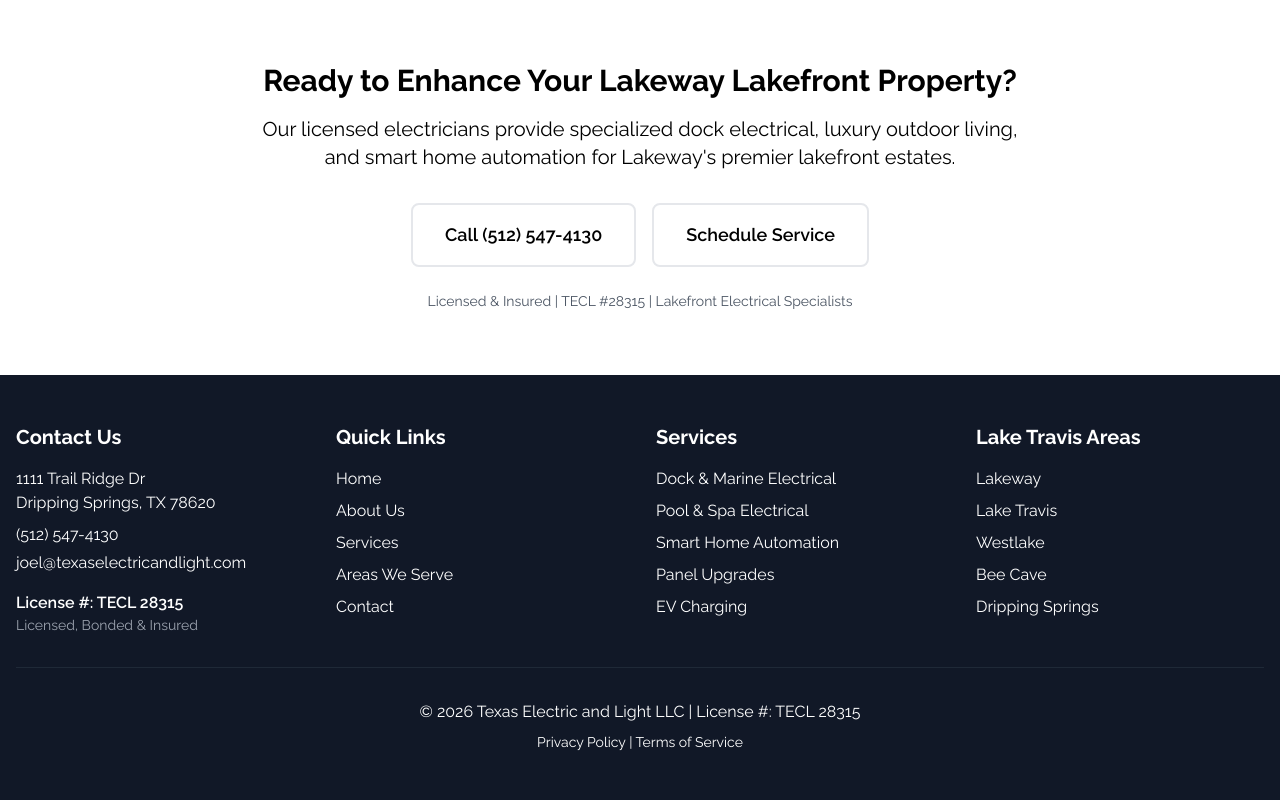
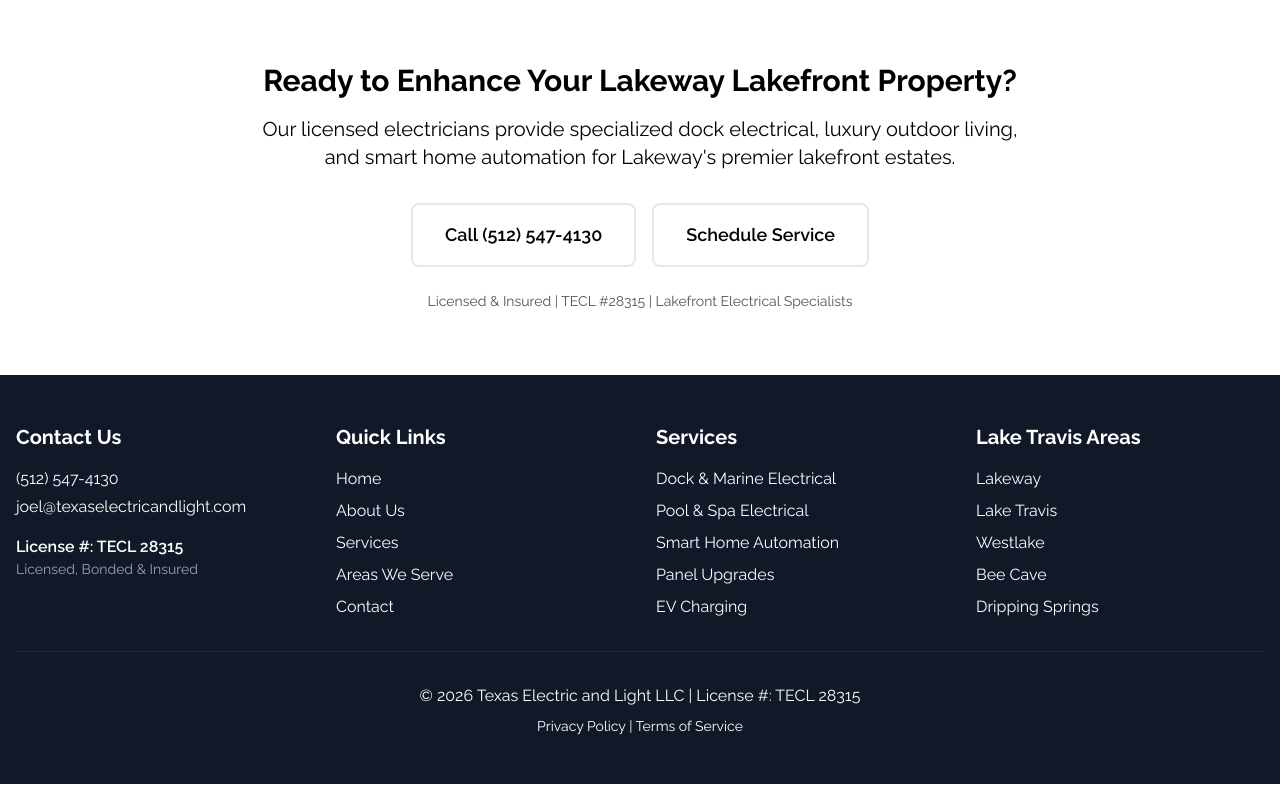
Before and after one commit to JoelerTel/tel-website, a plain HTML site: page pages/areas-we-serve/austin/lakeway.html in a window 1280 px wide. Shown: the part 5736-6536 px from the top of the page. Drawn offline with nearby package versions, Linux system fonts and the light colour scheme.

Commit message:
Website overhaul Nov 2026: update pages/areas-we-serve/austin/lakeway.html

```diff
--- a/pages/areas-we-serve/austin/lakeway.html
+++ b/pages/areas-we-serve/austin/lakeway.html
@@ -698,10 +698,7 @@
         <div class="container mx-auto px-4">
             <div class="grid grid-cols-1 md:grid-cols-4 gap-8 mb-8">
                 <div>
-                    <h3 class="text-xl font-bold mb-4">Contact Us</h3>
-                    <p>1111 Trail Ridge Dr</p>
-                    <p>Dripping Springs, TX 78620</p>
-                    <p class="mt-2">
+                    <h3 class="text-xl font-bold mb-4">Contact Us</h3><p class="mt-2">
                         <a href="tel:5125474130" class="hover:text-lime-green">(512) 547-4130</a>
                     </p>
                     <p class="mt-1">
```
